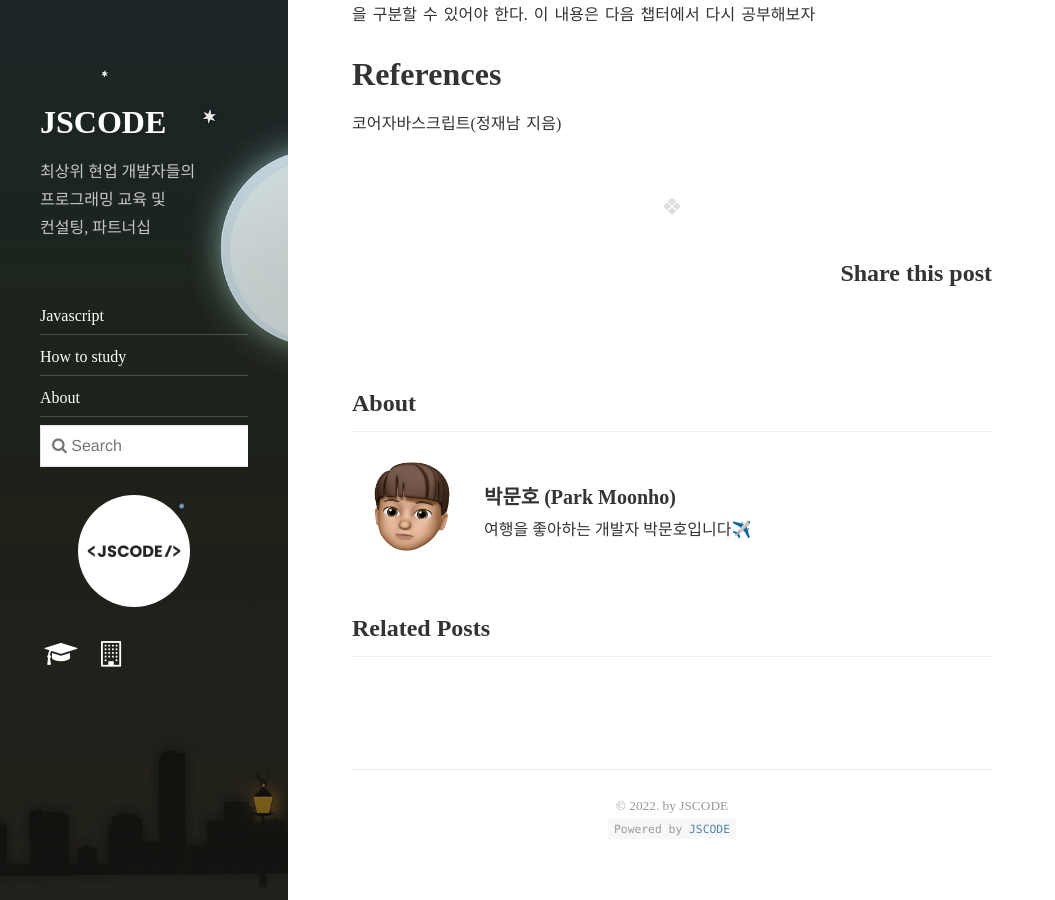
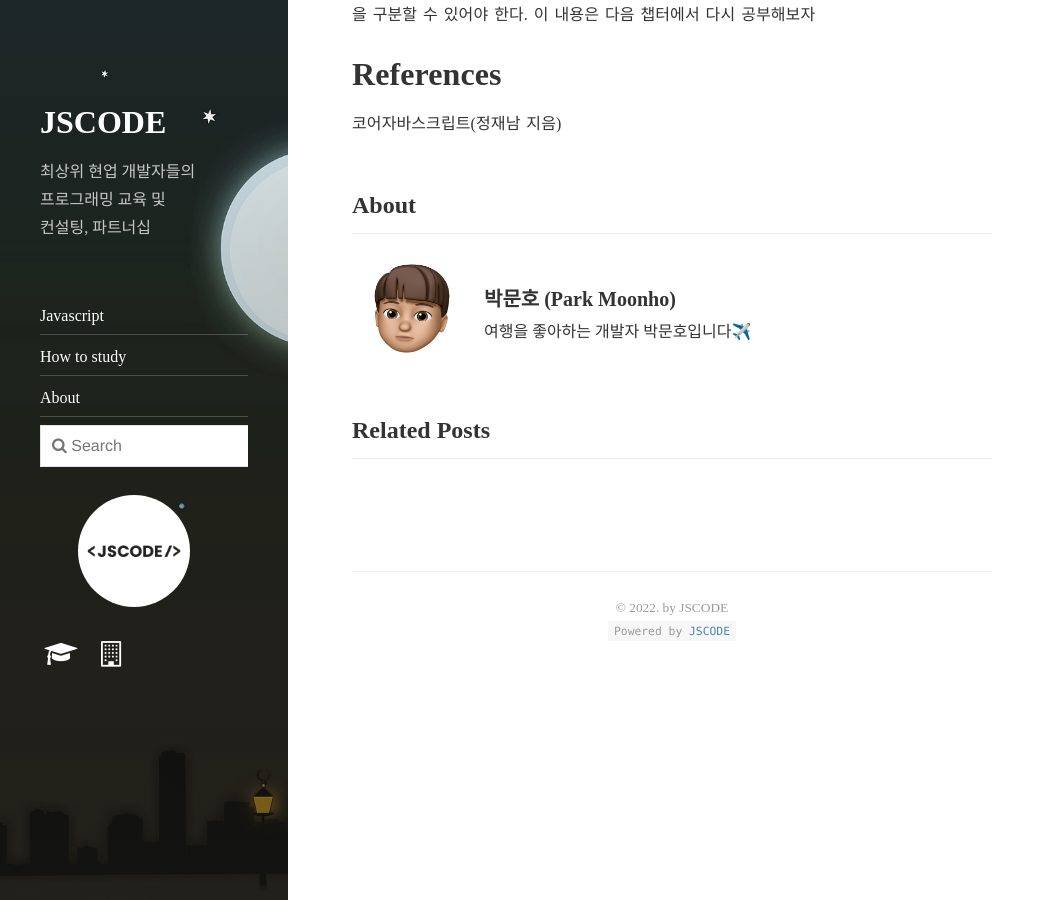
Before and after one commit to JSCODE-SECRET/JSCODE-SECRET.github.io, a Jekyll site: the page built from _posts/javascript/2022-07-20-coreJS-Chap1-1.md, in a window 1280 px wide and 900 px high, scrolled down 2024 px. Shown: the whole window, without its empty margins (0-1055 px from the left). Built offline with Jekyll 4.4.1, drawn with Linux system fonts in a browser that asks for light colours; nearby versions of some CDN libraries.

Commit message:
feat: Share 기능 삭제

```diff
--- a/_includes/post.html
+++ b/_includes/post.html
@@ -43,23 +43,3 @@
   {% endunless %}
 
 </article>
-{% unless include.link_title %}
-  <hr class="dingbat" />
-
-  <div class="share">
-      <h2>Share this post</h2>
-      <div class="share-body">
-        <a href="http://twitter.com/share?text={{ page.title }}&amp;url={{ site.url }}{{ page.url }}"
-    onclick="window.open(this.href, 'twitter-share', 'width=550,height=235');return false;">
-            <span class="icon-twitter">
-            </span>
-        </a>
-        <a href="https://www.facebook.com/sharer/sharer.php?u={{ site.url }}{{ page.url }}"
-    onclick="window.open(this.href, 'facebook-share','width=580,height=296');return false;">
-            <span class="icon-facebook">
-            </span>
-        </a>
-    </div>
-  </div>
-  <br/>
-{% endunless %}
```
